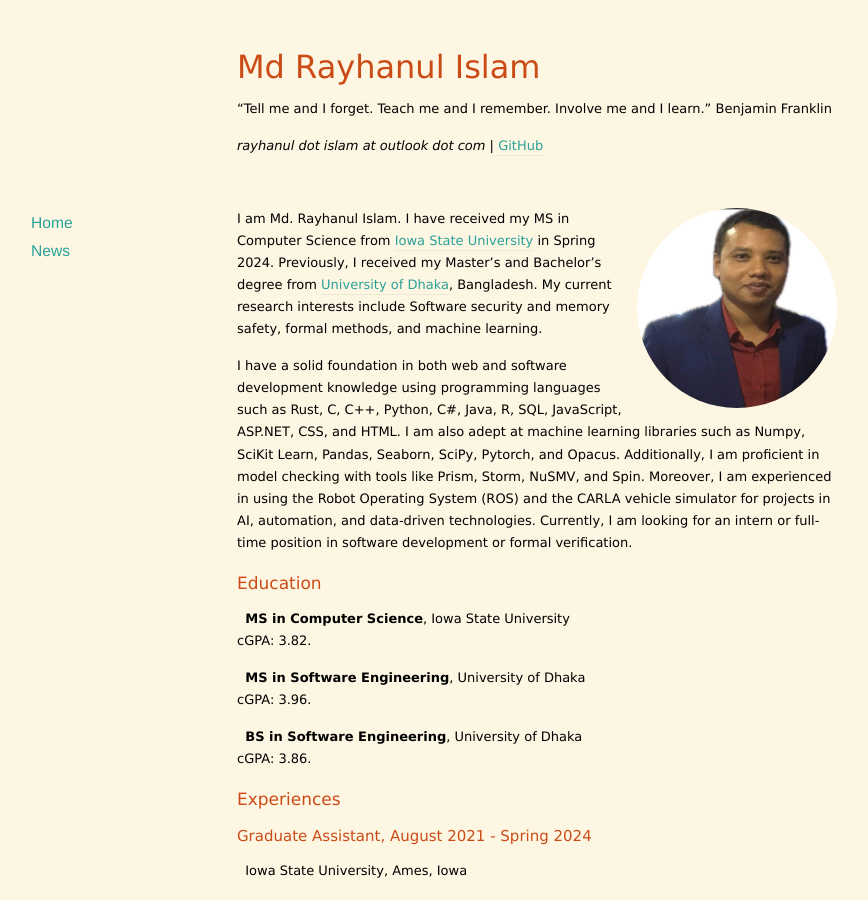
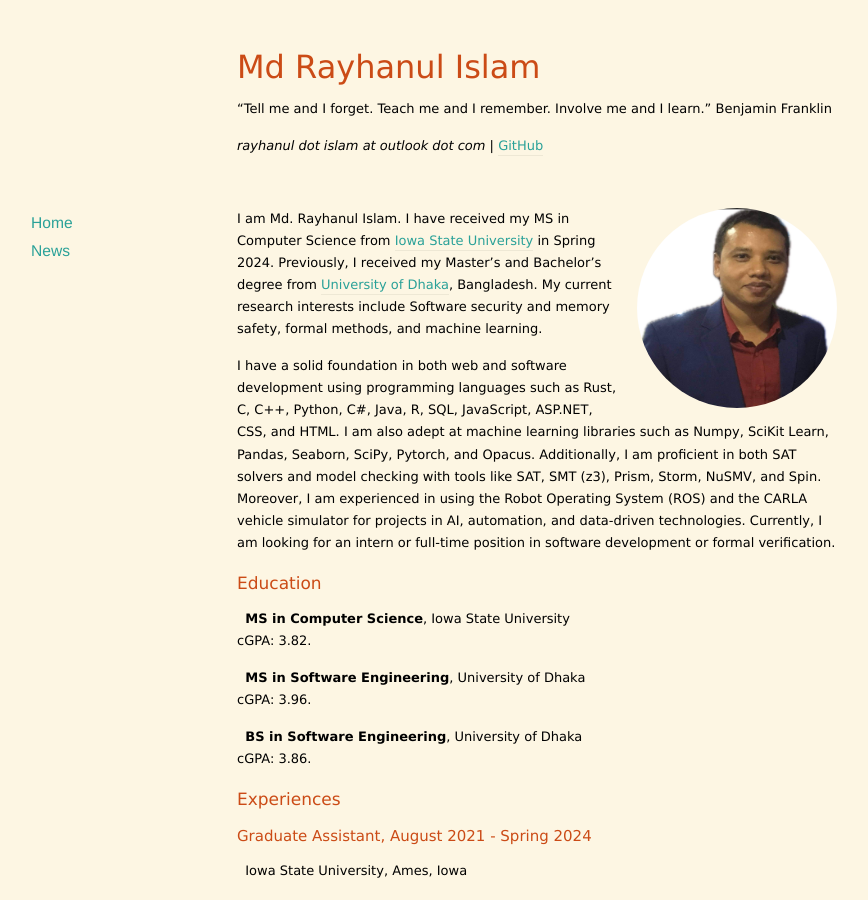
Before and after one commit to rayhanul/rayhanul.github.io, a Jekyll site: the page built from index.markdown, in a window 1280 px wide and 900 px high. Shown: the whole window, without its empty margins (103-971 px from the left). Built offline with Jekyll 4.4.1, drawn with Linux system fonts in a browser that asks for light colours; nearby versions of some CDN libraries; the list of posts is cut into pages by our own code.

Commit message:
Update index.markdown

```diff
--- a/index.markdown
+++ b/index.markdown
@@ -11,7 +11,7 @@ title: About
 I am Md. Rayhanul Islam. I have received my MS in Computer Science from [Iowa State University](https://www.cs.iastate.edu/) in Spring 2024. Previously, I received my Master's and Bachelor's degree from [University of Dhaka](http://www.du.ac.bd/), Bangladesh. My current research interests include Software security and memory safety, formal methods, and machine learning.
 
 
-I have a solid foundation in both web and software development knowledge using programming languages such as Rust, C, C++, Python, C#, Java, R, SQL, JavaScript, ASP.NET, CSS, and HTML. I am also adept at machine learning libraries such as Numpy, SciKit Learn, Pandas, Seaborn, SciPy, Pytorch, and Opacus. Additionally, I am proficient in model checking with tools like Prism, Storm, NuSMV, and Spin. Moreover, I am experienced in using the Robot Operating System (ROS) and the CARLA vehicle simulator for projects in AI, automation, and data-driven technologies. Currently, I am looking for an intern or full-time position in software development or formal verification.
+I have a solid foundation in both web and software development using programming languages such as Rust, C, C++, Python, C#, Java, R, SQL, JavaScript, ASP.NET, CSS, and HTML. I am also adept at machine learning libraries such as Numpy, SciKit Learn, Pandas, Seaborn, SciPy, Pytorch, and Opacus. Additionally, I am proficient in both SAT solvers and model checking with tools like SAT, SMT (z3), Prism, Storm, NuSMV, and Spin. Moreover, I am experienced in using the Robot Operating System (ROS) and the CARLA vehicle simulator for projects in AI, automation, and data-driven technologies. Currently, I am looking for an intern or full-time position in software development or formal verification.
 
 
 
```
